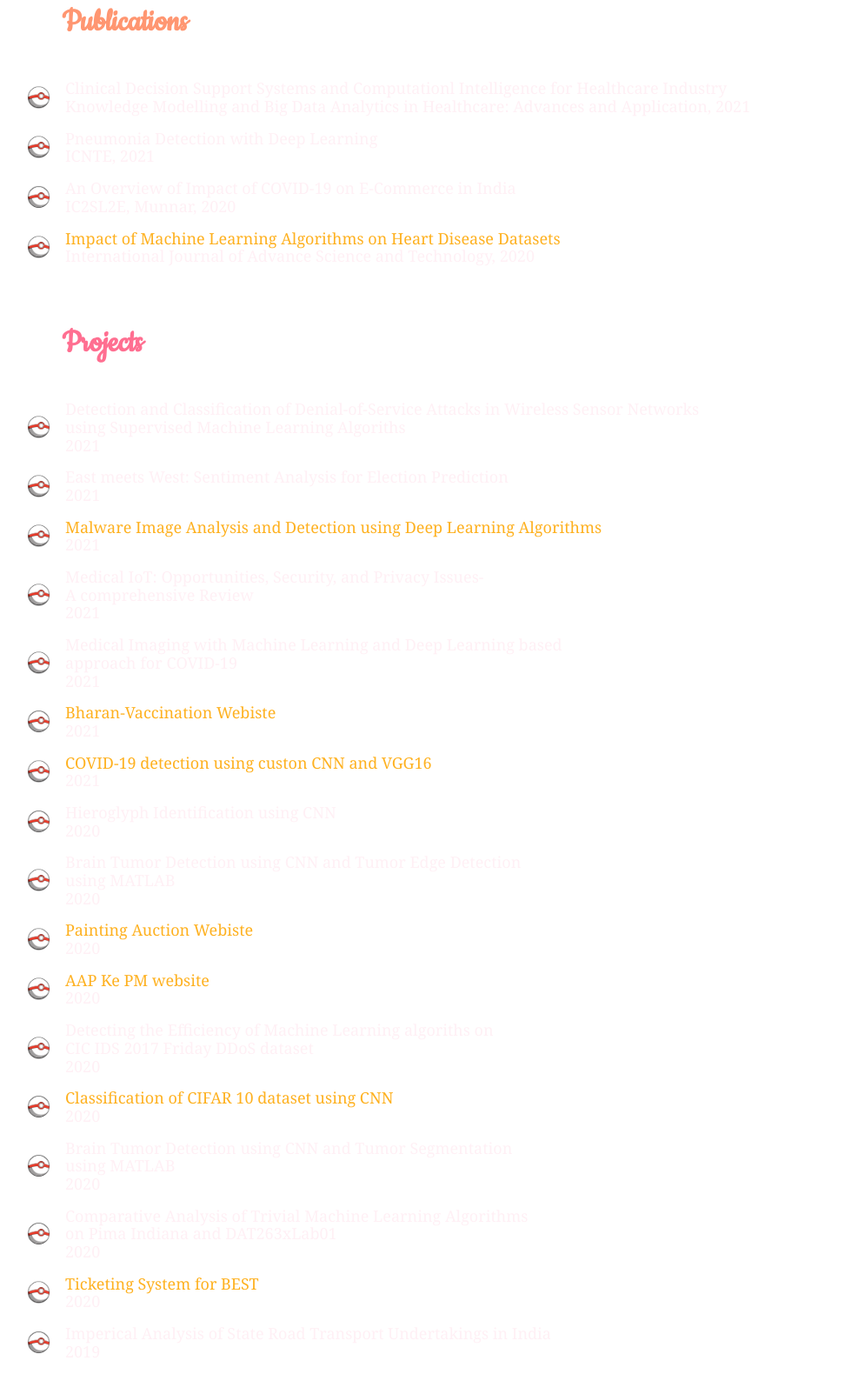
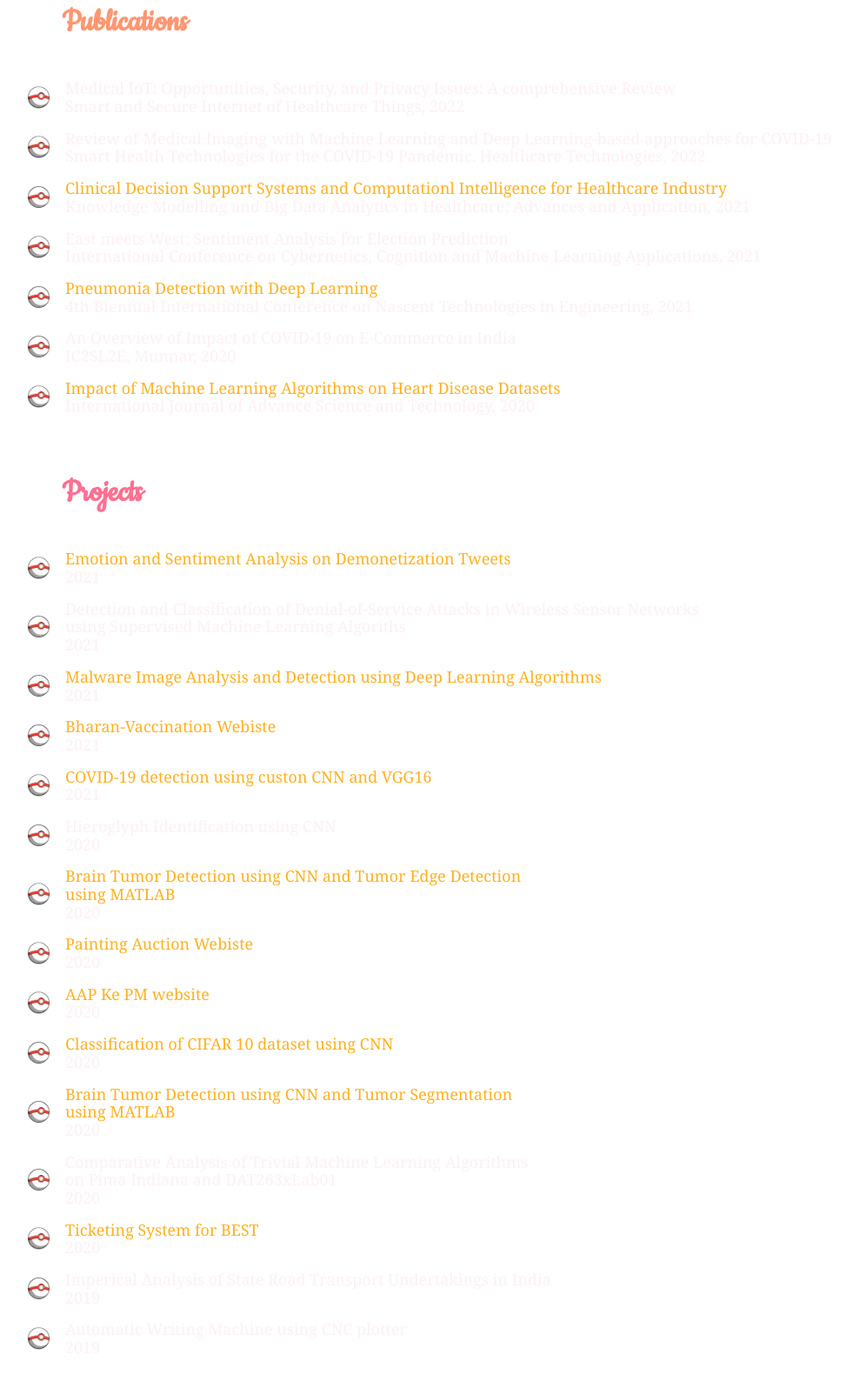
Before and after one commit to The-Swapster/The-Swapster, a plain HTML site: page docs/about_me.html in a window 1280 px wide. Shown: the part 1805-3385 px from the top of the page at 87% size, without its empty margins (89-1076 px from the left). Drawn offline with nearby package versions, Linux system fonts and the light colour scheme.

Commit message:
Update about_me.html

```diff
--- a/docs/about_me.html
+++ b/docs/about_me.html
@@ -94,11 +94,20 @@
     <div id="publication" class="slide">
         <b>Publications</b>
         <ul>
-            <li>Clinical Decision Support Systems and Computationl Intelligence for Healthcare Industry<br>
-                Knowledge Modelling and Big Data Analytics in Healthcare: Advances and Application, 2021
+            <li>Medical IoT: Opportunities, Security, and Privacy Issues: A comprehensive Review<br>
+                Smart and Secure Internet of Healthcare Things, 2022
             </li>
-            <li>Pneumonia Detection with Deep Learning<br>
-                ICNTE, 2021
+            <li>Review of Medical Imaging with Machine Learning and Deep Learning-based approaches for COVID-19<br>
+                Smart Health Technologies for the COVID-19 Pandemic. Healthcare Technologies, 2022
+            </li>
+            <li><div><a href="https://www.taylorfrancis.com/chapters/edit/10.1201/9781003142751-4/clinical-decision-support-systems-computational-intelligence-healthcare-industries-swapnil-singh-ameyaa-biwalkar-vidhi-vazirani?context=ubx&refId=cd38087a-1a17-4d15-af81-1cf50b6d1ed8">Clinical Decision Support Systems and Computationl Intelligence for Healthcare Industry</a><br>
+                Knowledge Modelling and Big Data Analytics in Healthcare: Advances and Application, 2021</div>
+            </li>
+            <li>East meets West: Sentiment Analysis for Election Prediction<br>
+                International Conference on Cybernetics, Cognition and Machine Learning Applications, 2021
+            </li>
+            <li><div><a href="https://ieeexplore.ieee.org/document/9487731">Pneumonia Detection with Deep Learning</a><br>
+                4th Biennial International Conference on Nascent Technologies in Engineering, 2021</div>
             </li>
             <li>An Overview of Impact of COVID-19 on E-Commerce in India<br>
                 IC2SL2E, Munnar, 2020
@@ -112,23 +121,15 @@
     <div id="project" class="slide">
         <b>Projects</b>
         <ul>
+            <li><div><a href="https://github.com/The-Swapster/Demonetization_sentiment_analysis">Emotion and Sentiment Analysis on Demonetization Tweets</a><br>
+                2021</div>
+            </li>
             <li>Detection and Classification of Denial-of-Service Attacks in Wireless Sensor Networks<br>
                 using Supervised Machine Learning Algoriths<br>
                 2021
             </li>
-            <li>East meets West: Sentiment Analysis for Election Prediction<br>
-                2021
-            </li>
             <li><div><a href="https://github.com/The-Swapster/Malware_image_classification">Malware Image Analysis and Detection using Deep Learning Algorithms</a><br>
                 2021</div>
-            </li>
-            <li>Medical IoT: Opportunities, Security, and Privacy Issues-<br>
-                A comprehensive Review<br>
-                2021
-            </li>
-            <li>Medical Imaging with Machine Learning and Deep Learning based<br>
-                approach for COVID-19<br>
-                2021
             </li>
             <li><div><a href="https://github.com/The-Swapster/Bharan">Bharan-Vaccination Webiste</a><br>
                 2021</div>
@@ -139,9 +140,9 @@
             <li>Hieroglyph Identification using CNN<br>
                 2020
             </li>
-            <li>Brain Tumor Detection using CNN and Tumor Edge Detection<br>
-                using MATLAB<br>
-                2020
+            <li><div><a href="https://github.com/The-Swapster/brain_tumor_edge_detection">Brain Tumor Detection using CNN and Tumor Edge Detection<br>
+                using MATLAB</a><br>
+                2020</div>
             </li>
             <li><div><a href="https://github.com/The-Swapster/painting_website">Painting Auction Webiste</a><br>
                 2020</div>
@@ -149,16 +150,12 @@
             <li><div><a href="https://github.com/The-Swapster/Aap_ke_pm_website">AAP Ke PM website</a><br>
                 2020</div>
             </li>
-            <li>Detecting the Efficiency of Machine Learning algoriths on<br>
-                CIC IDS 2017 Friday DDoS dataset<br>
-                2020
-            </li>
             <li><div><a href="https://github.com/The-Swapster/Classification_using_cifar10_database">Classification of CIFAR 10 dataset using CNN</a><br>
                 2020</div>
             </li>
-            <li>Brain Tumor Detection using CNN and Tumor Segmentation<br>
-                using MATLAB<br>
-                2020
+            <li><div><a href="https://github.com/The-Swapster/brain_tumor_segmentation">Brain Tumor Detection using CNN and Tumor Segmentation<br>
+                using MATLAB</a><br>
+                2020</div>
             </li>
             <li>Comparative Analysis of Trivial Machine Learning Algorithms<br>
                 on Pima Indiana and DAT263xLab01<br>
```
